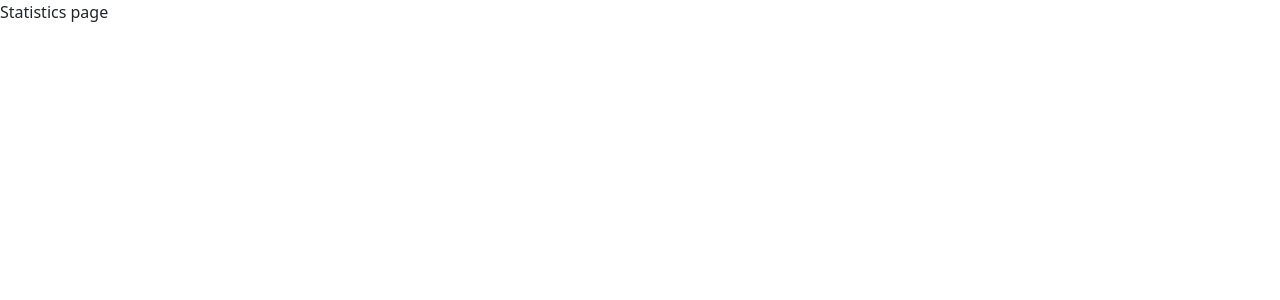
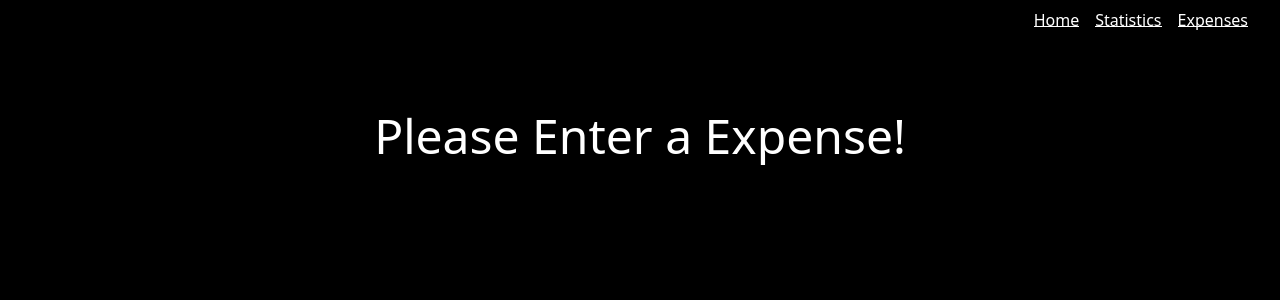
Before and after one commit to sefaozturkmen/my-budget, a React (Create React App) app: page /statistics in a window 1280 px wide. Shown: the top 300 px of the page. Built offline with nearby package versions, Linux system fonts and the light colour scheme.

Commit message:
feature: statistics page

```diff
--- a/src/pages/Statistics.js
+++ b/src/pages/Statistics.js
@@ -1,7 +1,82 @@
-import React from "react";
+import React, { useContext } from "react";
+import styled from "styled-components";
+import { GlobalContext } from "../context/context";
+import {
+  Chart as ChartJS,
+  CategoryScale,
+  LinearScale,
+  PointElement,
+  LineElement,
+  Title,
+  Tooltip,
+  Legend,
+} from "chart.js";
 
+import { Line } from "react-chartjs-2";
+
+ChartJS.register(
+  CategoryScale,
+  LinearScale,
+  PointElement,
+  LineElement,
+  Title,
+  Tooltip,
+  Legend
+);
+const StatisticsContainer = styled.div`
+  background-color: #000;
+  height: 100vh;
+  padding: 100px;
+  canvas {
+    background-color: #fff;
+  }
+`;
+
+const EmptyList = styled.div`
+  font-size: 48px;
+  text-align:center;
+  color:#fff;
+`;
 const Statistics = () => {
-  return <div>Statistics page</div>;
+  const { expenseList } = useContext(GlobalContext);
+  const dates = expenseList.map((expense) => expense.selectedDate);
+  const amountList = expenseList.map((expense) => expense.amount);
+
+  const data = {
+    labels: dates,
+    datasets: [
+      {
+        label: "Amount",
+        data: amountList,
+
+        borderColor: ["rgba(255, 99, 132, 1)"],
+        borderWidth: 1,
+      },
+    ],
+  };
+  const options = {
+    maintainAspectRatio: false,
+    scales: {},
+    elements: {
+      line: {
+        tension: 0.4,
+      },
+    },
+    legend: {
+      labels: {
+        fontSize: 25,
+      },
+    },
+  };
+  return (
+    <StatisticsContainer>
+      {expenseList.length > 0 ? (
+        <Line data={data} height={600} options={options} />
+      ) : (
+        <EmptyList>Please Enter a Expense!</EmptyList>
+      )}
+    </StatisticsContainer>
+  );
 };
 
 export default Statistics;
```
